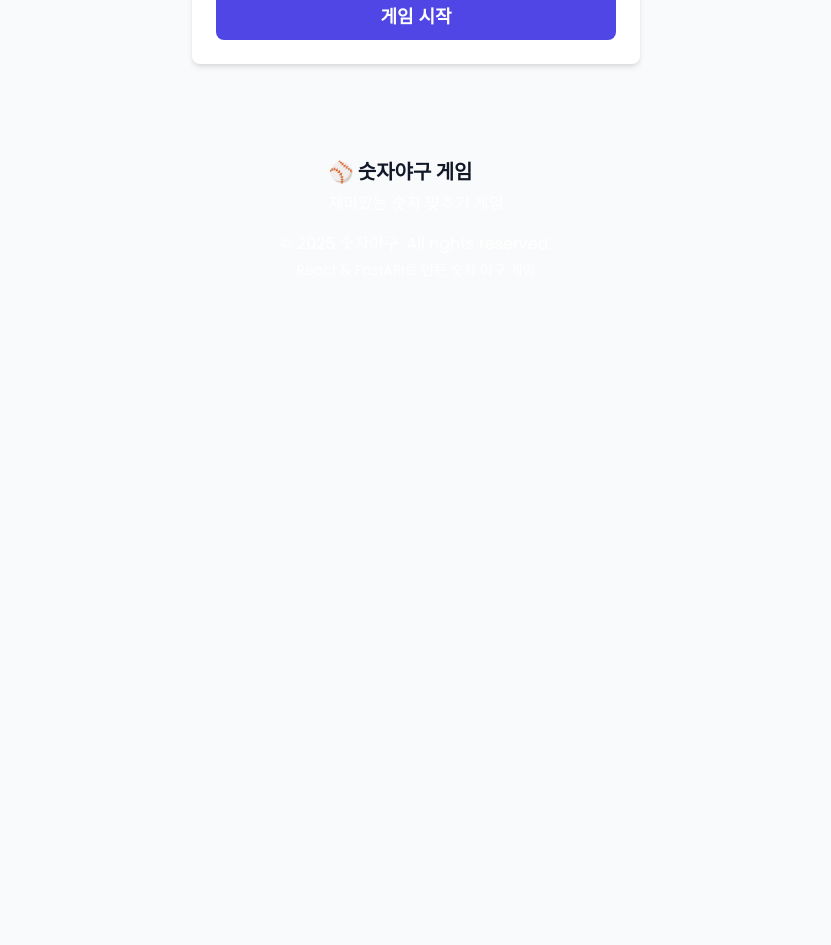
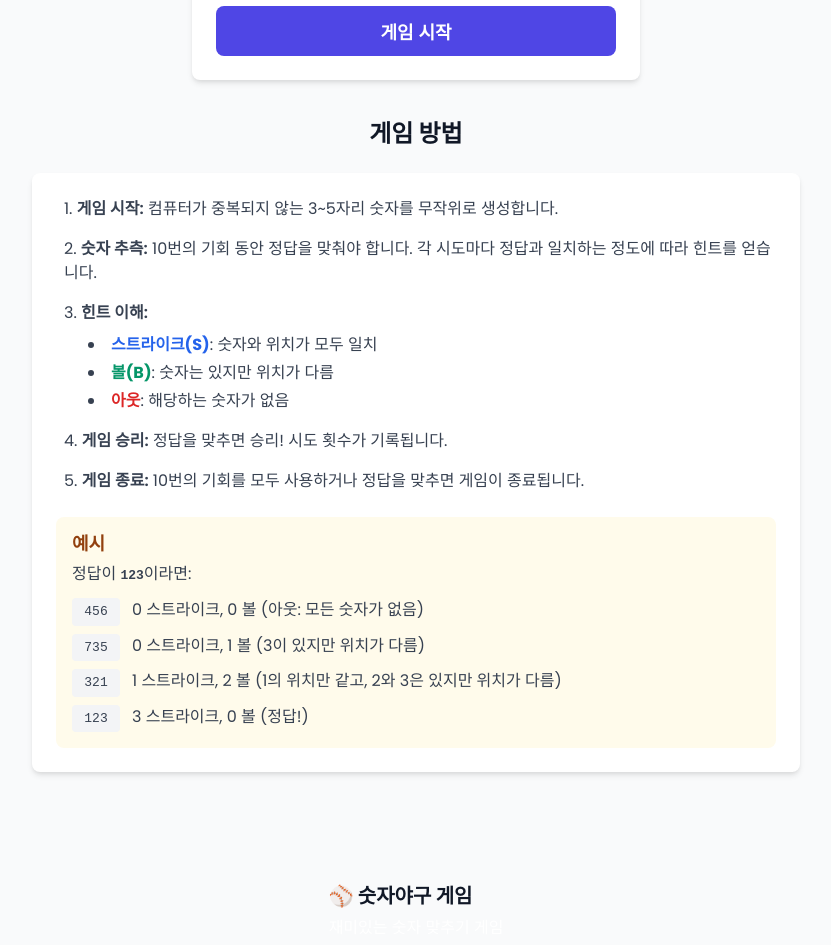
Before and after one commit to webstrdy00/baseball_game_frontend, a React (Vite) app: page /game in a window 1280 px wide. Shown: the part 381-1326 px from the top of the page, without its empty margins (224-1055 px from the left). Before the commit the page ends 800 px from the top, so only its background shows below. Built offline with nearby package versions, Linux system fonts and the light colour scheme; no server answers.

Commit message:
[update] 숫자야구 게임 페이지 UI 및 게임 설명 추가
- CreateGame 컴포넌트 레이아웃 전면 개선
- 게임 규칙 및 예시 섹션 상세 추가
- 난이도 선택 UI 개선 및 설명 텍스트 추가
- 홈페이지 테트리스 링크 버튼 스타일 통일

```diff
--- a/src/components/game/CreateGame.tsx
+++ b/src/components/game/CreateGame.tsx
@@ -22,7 +22,9 @@ const CreateGame: React.FC = () => {
   };
 
   return (
-    <div className="create-game-container bg-white p-6 rounded-lg shadow-md max-w-md mx-auto">
+    <div className="container mx-auto px-4 py-6">
+
+      <div className="max-w-md mx-auto bg-white p-6 rounded-lg shadow-md mb-10">
         <h2 className="text-2xl font-bold mb-4">새 게임 만들기</h2>
 
         {error && <ErrorMessage message={error} />}
@@ -49,12 +51,65 @@ const CreateGame: React.FC = () => {
           <button
             type="submit"
             disabled={loading}
-          className="w-full bg-primary-600 text-white py-3 px-6 rounded-lg hover:bg-primary-700 transition-all duration-200 font-bold text-lg shadow-lg"
+            className="w-full bg-primary-600 text-white py-3 px-6 rounded-lg hover:bg-primary-700 transition-all duration-200 font-bold text-lg"
           >
             {loading ? <LoadingSpinner size="small" message="" /> : '게임 시작'}
           </button>
         </form>
       </div>
+
+      {/* 게임 규칙 설명 섹션 */}
+      <div className="max-w-3xl mx-auto">
+        <h2 className="text-2xl font-bold mb-6 text-center">게임 방법</h2>
+        <div className="bg-white rounded-lg shadow-md p-6">
+          <ol className="list-decimal list-inside space-y-4">
+            <li className="pl-2">
+              <span className="font-semibold">게임 시작:</span> 컴퓨터가 중복되지 않는 3~5자리 숫자를 무작위로 생성합니다.
+            </li>
+            <li className="pl-2">
+              <span className="font-semibold">숫자 추측:</span> 10번의 기회 동안 정답을 맞춰야 합니다. 각 시도마다 정답과 일치하는 정도에 따라 힌트를 얻습니다.
+            </li>
+            <li className="pl-2">
+              <span className="font-semibold">힌트 이해:</span>
+              <ul className="list-disc list-inside pl-6 mt-2 space-y-1">
+                <li><span className="font-bold text-blue-600">스트라이크(S)</span>: 숫자와 위치가 모두 일치</li>
+                <li><span className="font-bold text-green-600">볼(B)</span>: 숫자는 있지만 위치가 다름</li>
+                <li><span className="font-bold text-red-600">아웃</span>: 해당하는 숫자가 없음</li>
+              </ul>
+            </li>
+            <li className="pl-2">
+              <span className="font-semibold">게임 승리:</span> 정답을 맞추면 승리! 시도 횟수가 기록됩니다.
+            </li>
+            <li className="pl-2">
+              <span className="font-semibold">게임 종료:</span> 10번의 기회를 모두 사용하거나 정답을 맞추면 게임이 종료됩니다.
+            </li>
+          </ol>
+
+          <div className="mt-6 p-4 bg-yellow-50 rounded-lg border border-yellow-100">
+            <h3 className="text-lg font-semibold text-yellow-800 mb-2">예시</h3>
+            <p className="mb-3">정답이 <span className="font-mono font-bold">123</span>이라면:</p>
+            <ul className="space-y-2">
+              <li className="flex items-start">
+                <span className="font-mono bg-gray-100 px-2 py-1 rounded mr-3 w-12 text-center">456</span>
+                <span>0 스트라이크, 0 볼 (아웃: 모든 숫자가 없음)</span>
+              </li>
+              <li className="flex items-start">
+                <span className="font-mono bg-gray-100 px-2 py-1 rounded mr-3 w-12 text-center">735</span>
+                <span>0 스트라이크, 1 볼 (3이 있지만 위치가 다름)</span>
+              </li>
+              <li className="flex items-start">
+                <span className="font-mono bg-gray-100 px-2 py-1 rounded mr-3 w-12 text-center">321</span>
+                <span>1 스트라이크, 2 볼 (1의 위치만 같고, 2와 3은 있지만 위치가 다름)</span>
+              </li>
+              <li className="flex items-start">
+                <span className="font-mono bg-gray-100 px-2 py-1 rounded mr-3 w-12 text-center">123</span>
+                <span>3 스트라이크, 0 볼 (정답!)</span>
+              </li>
+            </ul>
+          </div>
+        </div>
+      </div>
+    </div>
   );
 };
 
--- a/src/pages/HomePage.tsx
+++ b/src/pages/HomePage.tsx
@@ -126,7 +126,7 @@ const HomePage: React.FC = () => {
             <div className="flex justify-center">
               <Link
                 to="/tetris"
-                className="px-6 py-2 bg-purple-600 text-white rounded-lg hover:bg-purple-700 transition"
+                className="px-6 py-2 bg-primary-600 text-white rounded-lg hover:bg-primary-700 transition"
               >
                 테트리스 시작하기
               </Link>
```
Lines whose indentation alone changed are shown as unchanged.
